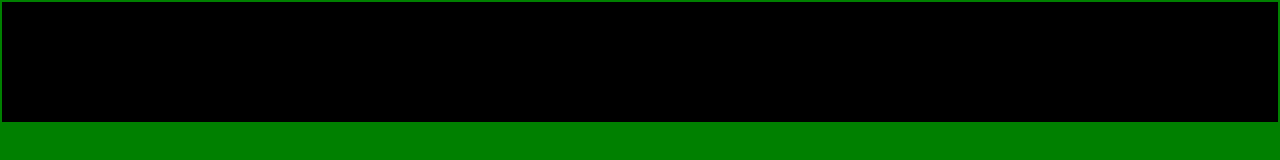
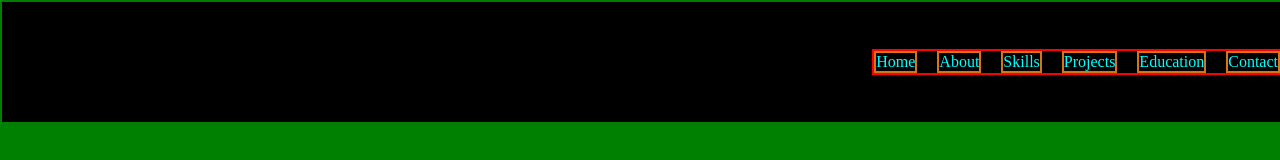
Before and after one commit to Wanderinguserxxxxxxx/Portfolio, a plain HTML site: page index.html in a window 1280 px wide. Drawn offline with Linux system fonts and the light colour scheme.

Commit message:
Created the Navbar

```diff
--- a/index.html
+++ b/index.html
@@ -7,8 +7,8 @@
   <title>Portfolio</title>
   <style>
     body {
-            margin: 0px;
-            padding: 0px;
+      margin: 0;
+      padding: 0;
       background: green;
     }
 
@@ -17,15 +17,38 @@
       height: 120px;
       display: flex;
       background: #000;
+      justify-content: end;
+      align-items: center;
+      width: 100%;
+    }
+
+    .navbar-container {
+      display: flex;
+      list-style: none;
+      color: aqua;
+      border: 2px solid red;
+      margin: 0;
+      padding: 0;
+      gap: 20px;
+    }
+
+    .nav-items {
+      border: 2px solid rgb(218, 115, 20);
     }
   </style>
 </head>
 
 <body>
   <header>
-
     <div class="navbar">
-
+      <ul class="navbar-container">
+        <li class="nav-items">Home</li>
+        <li class="nav-items">About</li>
+        <li class="nav-items">Skills</li>
+        <li class="nav-items">Projects</li>
+        <li class="nav-items">Education</li>
+        <li class="nav-items">Contact</li>
+      </ul>
     </div>
   </header>
 </body>
```
Lines whose indentation alone changed are shown as unchanged.
